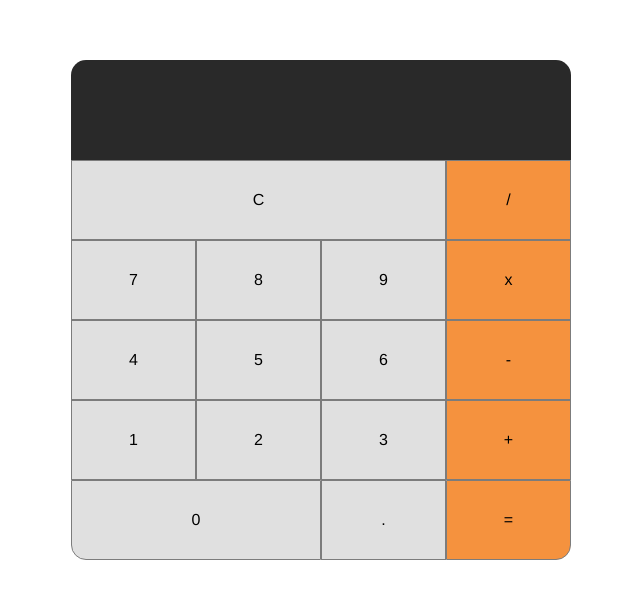
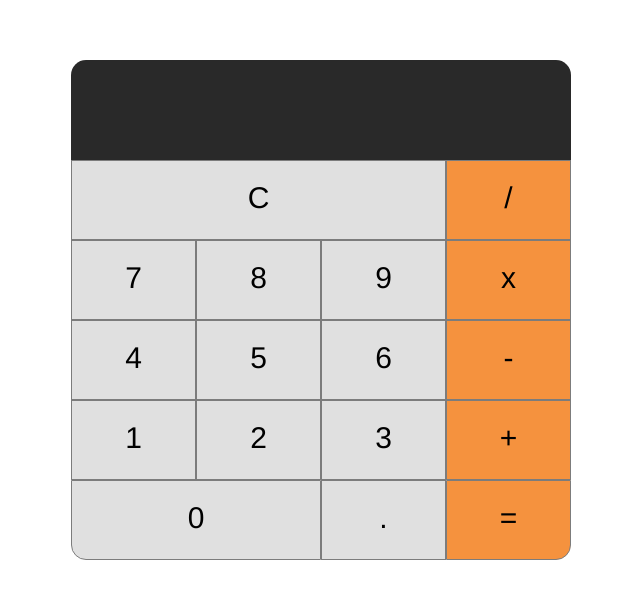
Before and after one commit to chakritp/calculator, a plain HTML site: page index.html in a window 1280 px wide. Shown: the part 140-738 px from the top of the page, without its empty margins (319-959 px from the left). Drawn offline with Linux system fonts and the light colour scheme.

Commit message:
Increase font size

```diff
--- a/css/styles.css
+++ b/css/styles.css
@@ -17,8 +17,9 @@
 #buttons > * {
   text-align: center;
   box-sizing: border-box;
-  padding-top: 6%;
+  padding-top: 4%;
   height: 80px;
+  font-size: 30px;
 }
 
 #readout {
@@ -69,7 +70,6 @@
 }
 
 #clear {
-  box-sizing: border-box;
   display: inline-block;
   width: 75%;
   background-color: rgb(224, 224, 224);
```
